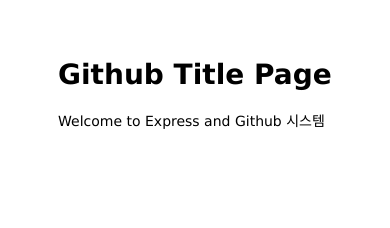
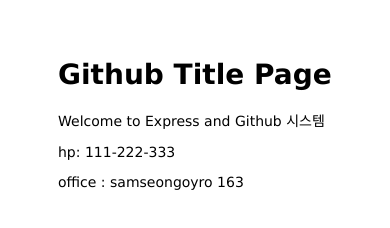
Before and after one commit to jsum4133/mastering-git-github, a website: page public/index.html in a window 390 px wide. Drawn offline with Linux system fonts and the light colour scheme.

Commit message:
Adding addres and handphone number

```diff
--- a/public/index.html
+++ b/public/index.html
@@ -10,4 +10,9 @@
   <p>Welcome to Express and Github 시스템</p>
 </body>
 
+<footer>
+  <p> hp: 111-222-333</p>
+  <p> office : samseongoyro 163</p>
+</footer>
+
 </html>
```
